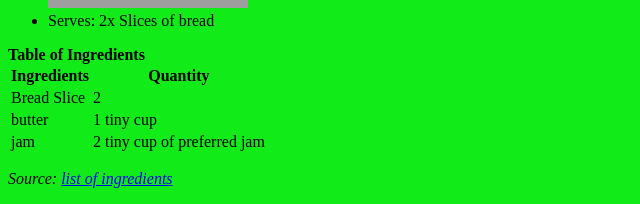
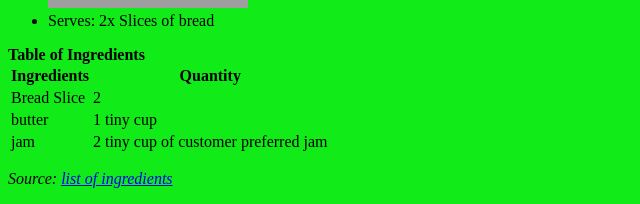
Before and after one commit to Mathwhizcreates/Mathwhizcreates.github.io, a plain HTML site: page index.html in a window 1280 px wide. Shown: the part 920-1124 px from the top of the page, without its empty margins (0-640 px from the left). Drawn offline with Linux system fonts and the light colour scheme; grey boxes are pictures that could not be loaded.

Commit message:
Update index.html

```diff
--- a/index.html
+++ b/index.html
@@ -93,7 +93,7 @@
                 </tr>
                 <tr>
                     <td>jam</td>
-                    <td>2 tiny cup of preferred jam</td>
+                    <td>2 tiny cup of customer preferred jam</td>
                 </tr>
             </thead>
             <tbody>
```
